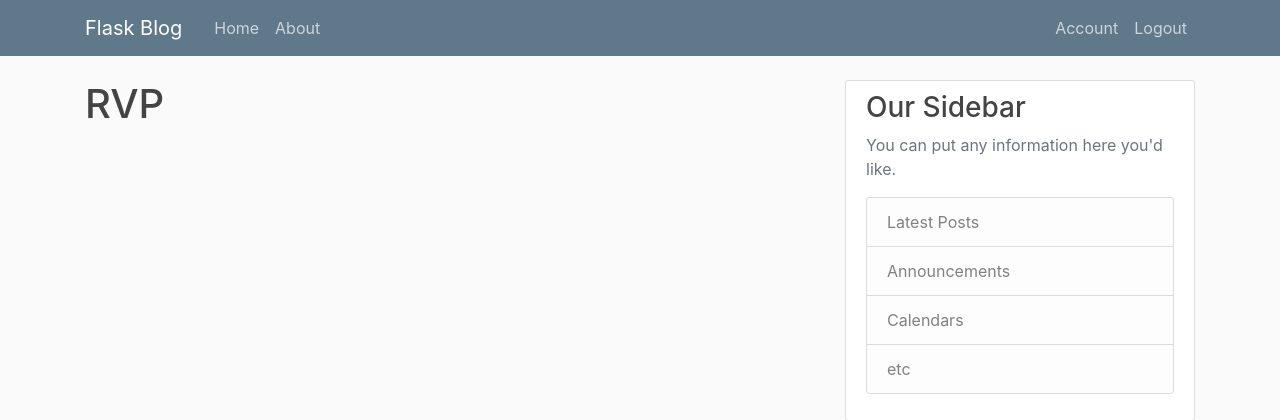
After one commit to robsonvpires/flaskBlog, a Flask app: page /account in a window 1280 px wide. The commit adds this page. Shown: the top 420 px of the page. Run offline with Flask 2, Linux system fonts and the light colour scheme; a user stored in the database is signed in; some libraries are stand-ins or nearby versions.

Commit message:
some structural changes inside the code

```diff
--- a/flaskblog/__init__.py
+++ b/flaskblog/__init__.py
@@ -9,5 +9,7 @@ app.config['SQLALCHEMY_DATABASE_URI'] = 'sqlite:///site.db'
 db = SQLAlchemy(app)
 bcrypt = Bcrypt(app)
 login_manager = LoginManager(app)
+login_manager.login_view = 'login'
+login_manager.login_message_category = 'info'
 
 from flaskblog import routes
--- a/flaskblog/routes.py
+++ b/flaskblog/routes.py
@@ -1,8 +1,8 @@
-from flask import render_template, url_for, flash, redirect
+from flask import render_template, url_for, flash, redirect, request
 from flaskblog import app, db, bcrypt
 from flaskblog.forms import RegistrationForm, LoginForm
 from flaskblog.models import User, Post
-from flask_login import login_user
+from flask_login import login_user, current_user, logout_user, login_required
 
 posts = [
     {
@@ -31,6 +31,8 @@ def about():
 
 @app.route("/register", methods=['GET','POST'])
 def register():
+    if current_user.is_authenticated:
+        return redirect(url_for('home'))
     form = RegistrationForm()
     if form.validate_on_submit():
         hashed_password = bcrypt.generate_password_hash(form.password.data).decode('utf-8')
@@ -44,12 +46,26 @@ def register():
 
 @app.route("/login", methods=['GET','POST'])
 def login():
+    if current_user.is_authenticated:
+        return redirect(url_for('home'))
     form = LoginForm()
     if form.validate_on_submit():
         user = User.query.filter_by(email=form.email.data).first()
         if user and bcrypt.check_password_hash(user.password, form.password.data):
             login_user(user,remember=form.remember.data)
-            return redirect(url_for('home'))
+            next_page = request.args.get('next')
+            return redirect(next_page) if next_page else redirect(url_for('home'))
         else:
             flash('Login Unsuccessul, check email and password', 'danger')
     return render_template('login.html', title='Login', form=form)
+
+@app.route("/logout")
+def logout():
+    logout_user()
+    return redirect(url_for('home'))
+
+
+@app.route("/account")
+@login_required
+def account():
+        return render_template('account.html', title='Account')
--- /dev/null
+++ b/flaskblog/templates/account.html
@@ -0,0 +1,5 @@
+{% extends "layout.html" %}
+
+{% block content %}
+    <h1> {{ current_user.username }}</h1>
+{% endblock %}
--- a/flaskblog/templates/layout.html
+++ b/flaskblog/templates/layout.html
@@ -26,9 +26,14 @@
               </div>
               <!-- Navbar Right Side -->
               <div class="navbar-nav">
-                <a class="nav-item nav-link" href="{{ url_for('login') }}">Login</a>
-                <a class="nav-item nav-link" href="{{ url_for('register') }}">Register</a>
-              </div>
+                {% if current_user.is_authenticated %}
+                  <a class="nav-item nav-link" href="{{ url_for('account') }}">Account</a>
+                  <a class="nav-item nav-link" href="{{ url_for('logout') }}">Logout</a>
+                {% else %}
+                  <a class="nav-item nav-link" href="{{ url_for('login') }}">Login</a>
+                  <a class="nav-item nav-link" href="{{ url_for('register') }}">Register</a>
+                {% endif %}
+                </div>
             </div>
           </div>
         </nav>
```
Also changed, not shown: flaskblog/site.db.
